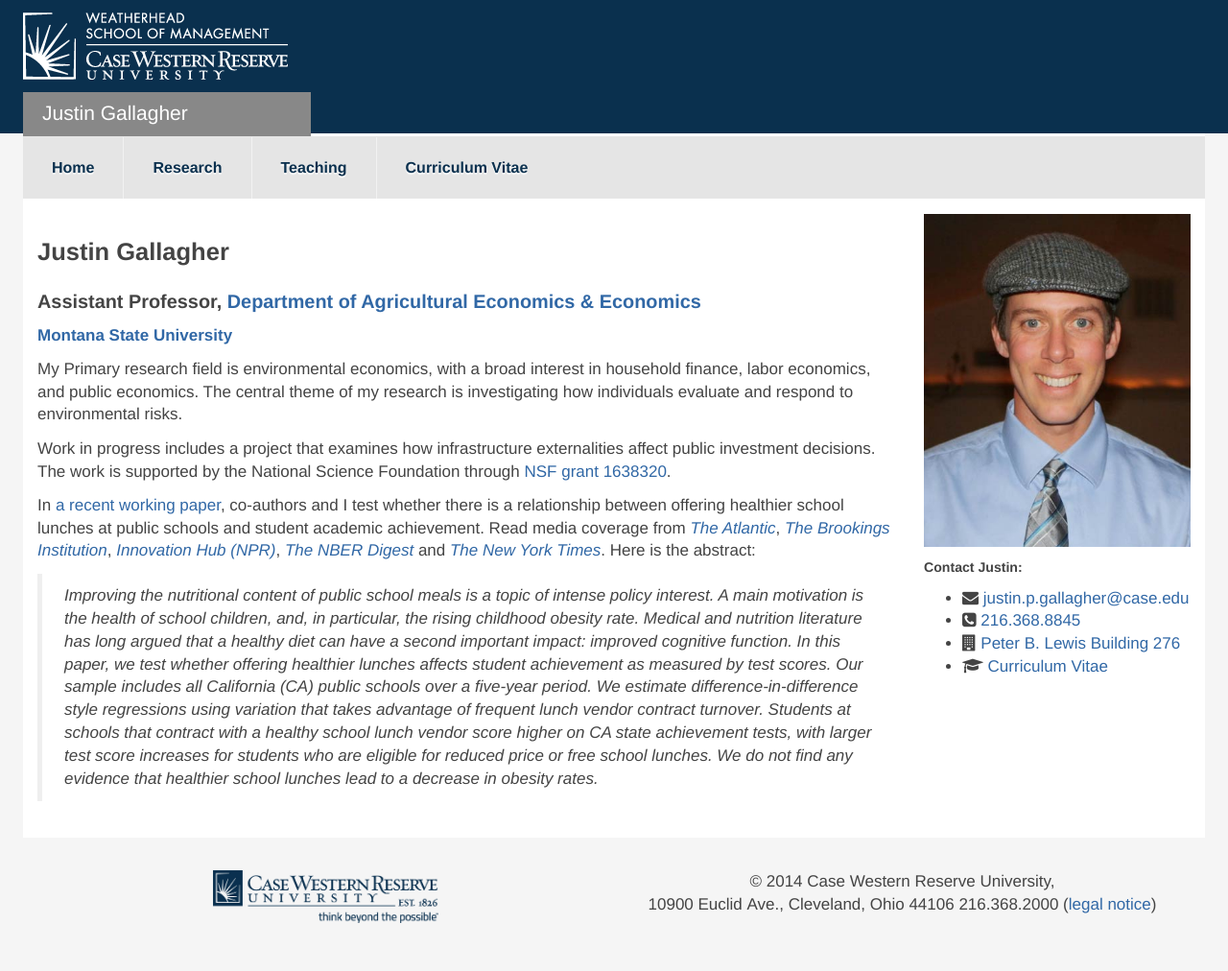
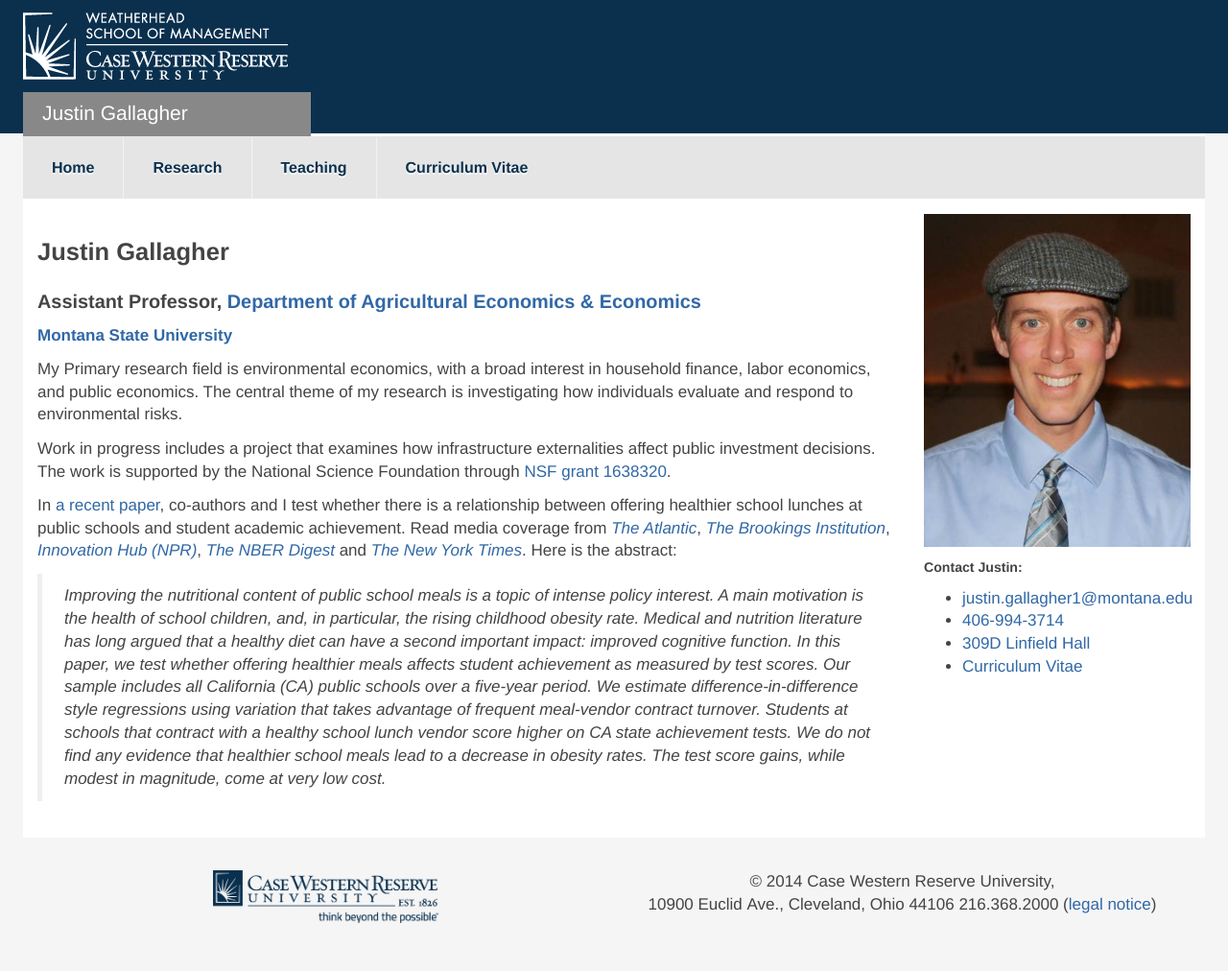
Before and after one commit to justinpgallagher/justinpgallagher.github.io, a Jekyll site: the page built from index.html, in a window 1280 px wide. Shown: the whole page at 96% size. Built offline with Jekyll 4.4.1, drawn with Linux system fonts in a browser that asks for light colours; nearby versions of some CDN libraries; some web fonts are replaced; library files that are not in the unit come from our copies.

Commit message:
update home, research, contact, new CV

```diff
--- a/_includes/contact.md
+++ b/_includes/contact.md
@@ -1,11 +1,6 @@
-{% assign email = "justin.p.gallagher@case.edu" %}
-{% assign phone = "216.368.8845" %}
-{% assign office = "Peter B. Lewis Building 276" %}
-{% assign office_link = "http://weatherhead.case.edu/tour/" %}
-
 ##### Contact Justin:
 
-- <i class="fa fa-envelope"></i> [{{ email }}](mailto:{{email}})
-- <i class="fa fa-phone-square"></i> [{{ phone }}](tel:+12163688845)
-- <i class="fa fa-building"></i> [{{ office }}]({{ office_link }})
-- <i class="fa fa-graduation-cap"></i> [Curriculum Vitae](../curriculum-vitae.html)
+- [justin.gallagher1@montana.edu](mailto:justin.gallagher1@montana.edu)
+- [406-994-3714](tel:+14069943714)
+- [309D Linfield Hall](https://www.montana.edu/campusmap/#!/buildings/12)
+- [Curriculum Vitae](../curriculum-vitae.html)
--- a/_includes/home.md
+++ b/_includes/home.md
@@ -4,11 +4,26 @@
 
 #### [Montana State University](http://www.montana.edu/)
 
-My Primary research field is environmental economics, with a broad interest in household finance, labor economics, and public economics.  The central theme of my research is investigating how individuals evaluate and respond to environmental risks.
+My Primary research field is environmental economics, with a broad interest in household finance,
+labor economics, and public economics.  The central theme of my research is investigating how
+individuals evaluate and respond to environmental risks.
 
-Work in progress includes a project that examines how infrastructure externalities affect public investment decisions. The work is supported by the National Science Foundation through [NSF grant 1638320](https://www.nsf.gov/awardsearch/showAward?AWD_ID=1638320&amp;HistoricalAwards=false).
+Work in progress includes a project that examines how infrastructure externalities affect public
+investment decisions. The work is supported by the National Science Foundation through
+[NSF grant 1638320](https://www.nsf.gov/awardsearch/showAward?AWD_ID=1638320&amp;HistoricalAwards=false).
 
-In [a recent working paper](pdfs/school_lunch_20170808.pdf), co-authors and I test whether there is a relationship between offering healthier school lunches at public schools and student academic achievement. Read media coverage from <a href="https://www.theatlantic.com/education/archive/2017/03/do-healthy-lunches-improve-student-test-scores/520272/" target="_blank"><em>The Atlantic</em></a>, <em><a href="https://www.brookings.edu/blog/brown-center-chalkboard/2017/05/03/how-the-quality-of-school-lunch-affects-students-academic-performance/" target="_blank">The Brookings Institution</a></em>, <em><a href="http://blogs.wgbh.org/innovation-hub/2017/6/9/gallagher-lunches/" target="_blank">Innovation Hub (NPR)</a></em>, <em><a href="http://www.nber.org/digest/jun17/jun17.pdf" target="_blank">The NBER Digest</a></em> and <a href="https://www.nytimes.com/2017/06/05/well/feeding-young-minds-the-importance-of-school-lunches.html" target="_blank"><em>The New York Times</em></a>. Here is the abstract:
+In [a recent paper](pdfs/school_lunch_20170808.pdf), co-authors and I test whether there is
+a relationship between offering healthier school lunches at public schools and student academic
+achievement. Read media coverage from <a href="https://www.theatlantic.com/education/archive/2017/03/do-healthy-lunches-improve-student-test-scores/520272/" target="_blank"><em>The Atlantic</em></a>, <em><a href="https://www.brookings.edu/blog/brown-center-chalkboard/2017/05/03/how-the-quality-of-school-lunch-affects-students-academic-performance/" target="_blank">The Brookings Institution</a></em>, <em><a href="http://blogs.wgbh.org/innovation-hub/2017/6/9/gallagher-lunches/" target="_blank">Innovation Hub (NPR)</a></em>, <em><a href="http://www.nber.org/digest/jun17/jun17.pdf" target="_blank">The NBER Digest</a></em> and <a href="https://www.nytimes.com/2017/06/05/well/feeding-young-minds-the-importance-of-school-lunches.html" target="_blank"><em>The New York Times</em></a>. Here is the abstract:
 
-> _Improving the nutritional content of public school meals is a topic of intense policy interest. A main motivation is the health of school children, and, in particular, the rising childhood obesity rate. Medical and nutrition literature has long argued that a healthy diet can have a second important impact: improved cognitive function. In this paper, we test whether offering healthier lunches affects student achievement as measured by test scores. Our sample includes all California (CA) public schools over a five-year period. We estimate difference-in-difference style regressions using variation that takes advantage of frequent lunch vendor contract turnover. Students at schools that contract with a healthy school lunch vendor score higher on CA state achievement tests, with larger test score increases for students who are eligible for reduced price or free school lunches. We do not find any evidence that healthier school lunches lead to a decrease in obesity rates._
+> _Improving the nutritional content of public school meals is a topic of intense policy interest.
+A main motivation is the health of school children, and, in particular, the rising childhood
+obesity rate. Medical and nutrition literature has long argued that a healthy diet can have a
+second important impact: improved cognitive function. In this paper, we test whether offering
+healthier meals affects student achievement as measured by test scores. Our sample includes all
+California (CA) public schools over a five-year period. We estimate difference-in-difference style
+regressions using variation that takes advantage of frequent meal-vendor contract turnover.
+Students at schools that contract with a healthy school lunch vendor score higher on CA state
+achievement tests. We do not find any evidence that healthier school meals lead to a
+decrease in obesity rates. The test score gains, while modest in magnitude, come at very low cost._
 {: style="font-style: italic; font-size: 1em;"}
--- a/curriculum-vitae.html
+++ b/curriculum-vitae.html
@@ -1,7 +1,7 @@
 ---
 layout: default
 title: Curriculum Vitae - Justin Gallagher - Montana State University
-resume: pdfs/justin-gallagher-curriculum-vitae-20180723.pdf
+resume: pdfs/GallagherCV_100518.pdf
 ---
 
 <div class="section" id="mainContainer">
```
Also changed, not shown: _includes/research.md (+4 -4 lines), 1 other file.
